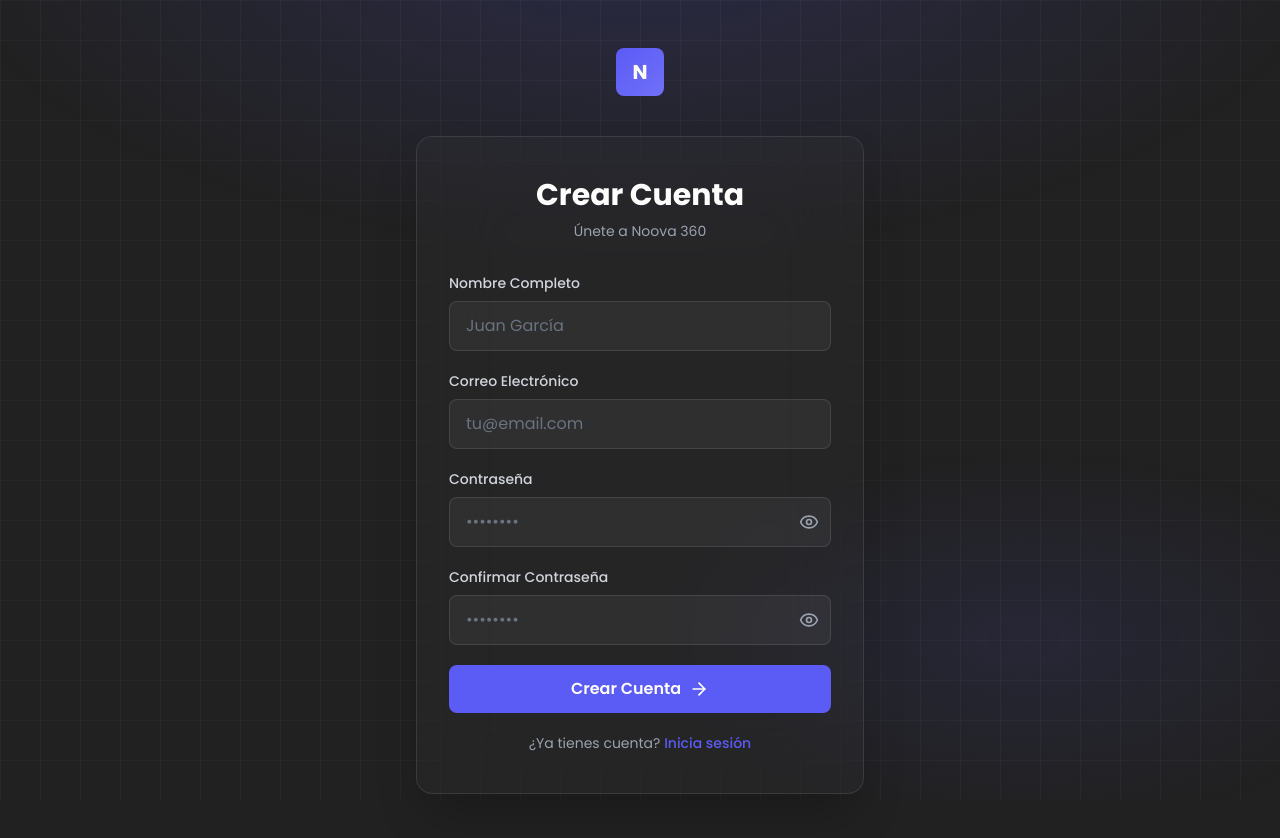
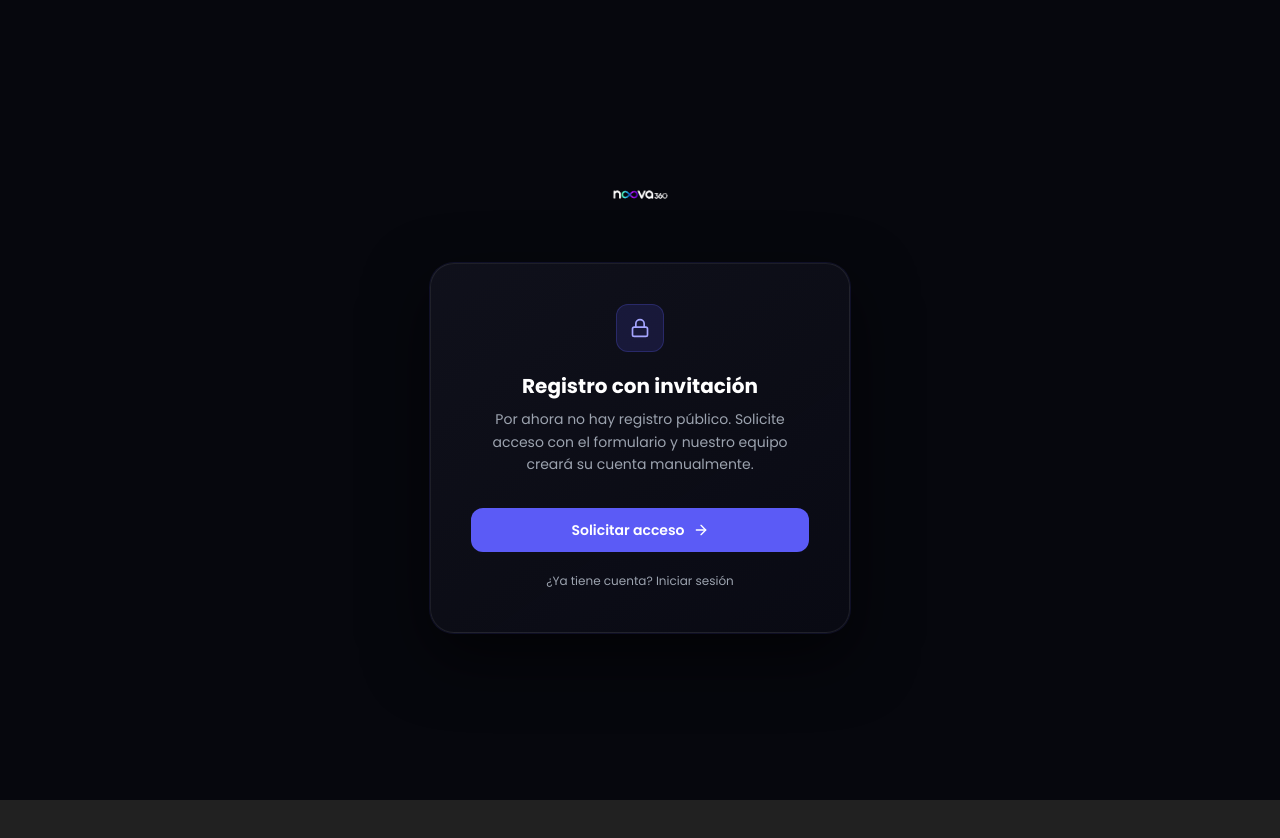
Before and after one commit to brightgroup/appnoova, a Next.js app: page /signup in a window 1280 px wide. Shown: the top 838 px of the page. After the commit the page ends 800 px from the top, so only its background shows below. Built offline with nearby package versions, Linux system fonts and the light colour scheme; no server answers.

Commit message:
Disable public signup and route new users to the access request form.
Replace self-registration with invitation-only messaging on /signup and login,
and open the landing lead form via ?solicitar=acceso for manual onboarding.

Co-authored-by: Cursor <cursoragent@cursor.com>

```diff
--- a/src/app/login/page.tsx
+++ b/src/app/login/page.tsx
@@ -148,10 +148,13 @@ export default function LoginPage() {
             </button>
           </form>
 
-          <p className="mt-6 text-center text-xs text-gray-300">
-            ¿No tienes cuenta?{" "}
-            <Link href="/signup" className="text-[#5b5bf6] hover:text-[#a5a5ff] transition-colors font-semibold">
-              Crear una cuenta
+          <p className="mt-6 text-center text-xs text-gray-300 leading-relaxed">
+            ¿Aún no tiene acceso?{" "}
+            <Link
+              href="/?solicitar=acceso"
+              className="text-[#5b5bf6] hover:text-[#a5a5ff] transition-colors font-semibold"
+            >
+              Solicitar acceso
             </Link>
           </p>
         </div>
--- a/src/app/page.tsx
+++ b/src/app/page.tsx
@@ -31,7 +31,7 @@ import {
 } from "lucide-react";
 import PricingSection from "@/components/landing/PricingSection";
 import LeadCaptureButton from "@/components/landing/LeadCaptureButton";
-import { LeadCaptureProvider } from "@/components/landing/LeadCaptureProvider";
+import { LeadCaptureProvider, LeadCaptureUrlOpener } from "@/components/landing/LeadCaptureProvider";
 import LandingWidgetEmbed from "@/components/landing/LandingWidgetEmbed";
 
 const USE_CASES = [
@@ -479,6 +479,7 @@ function LandingPageContent() {
 export default function LandingPage() {
   return (
     <LeadCaptureProvider>
+      <LeadCaptureUrlOpener />
       <LandingPageContent />
       <LandingWidgetEmbed />
     </LeadCaptureProvider>
--- a/src/app/signup/page.tsx
+++ b/src/app/signup/page.tsx
@@ -1,228 +1,51 @@
 "use client";
 
-import { useState } from "react";
 import Link from "next/link";
 import Image from "next/image";
-import { useRouter } from "next/navigation";
-import { Eye, EyeOff, ArrowRight, Loader2 } from "lucide-react";
-import { supabase } from "@/lib/supabase";
+import { ArrowRight, Lock } from "lucide-react";
 
 export default function SignupPage() {
-  const router = useRouter();
-  const [nombre,      setNombre]      = useState("");
-  const [email,       setEmail]       = useState("");
-  const [password,    setPassword]    = useState("");
-  const [confirmPass, setConfirmPass] = useState("");
-  const [showPass,    setShowPass]    = useState(false);
-  const [showConfirm, setShowConfirm] = useState(false);
-  const [loading,     setLoading]     = useState(false);
-  const [error,       setError]       = useState("");
+  return (
+    <div className="flex min-h-screen flex-col items-center justify-center bg-[#06070d] px-4 py-12">
+      <Link href="/" className="mb-10 flex items-center">
+        <div className="relative h-14 w-14">
+          <Image src="/logo-noova.png" alt="Noova 360" fill className="object-contain object-center" />
+        </div>
+      </Link>
 
-  const handleSubmit = async (e: React.FormEvent) => {
-    e.preventDefault();
-    setError("");
-
-    if (!nombre || !email || !password || !confirmPass) {
-      setError("Por favor completa todos los campos.");
-      return;
-    }
-
-    if (password !== confirmPass) {
-      setError("Las contraseñas no coinciden.");
-      return;
-    }
-
-    if (password.length < 6) {
-      setError("La contraseña debe tener al menos 6 caracteres.");
-      return;
-    }
-
-    setLoading(true);
-
-    try {
-      const { data, error: authError } = await supabase.auth.signUp({
-        email,
-        password,
-        options: {
-          data: { nombre }
-        }
-      });
-
-      if (authError) {
-        setError(authError.message || "Error al crear la cuenta.");
-        setLoading(false);
-        return;
-      }
-
-      if (data.user) {
-        // Insertar perfil en la tabla pública users
-        const { error: profileError } = await supabase
-          .from("users")
-          .insert({
-            id: data.user.id,
-            email: data.user.email,
-            nombre: nombre,
-            rol: "user"
-          });
-
-        if (profileError) {
-          // Si el perfil ya existe (trigger lo creó), ignorar el error de duplicado
-          if (!profileError.code?.includes("23505")) {
-            console.error("Error al crear perfil:", profileError.message);
-          }
-        }
-
-        router.push("/dashboard");
-      }
-    } catch (err: any) {
-      setError("Error al crear la cuenta. Intenta de nuevo.");
-      setLoading(false);
-    }
-  };
-
-  return (
-    <>
-      <div className="bg-aurora" aria-hidden="true" />
-      <div className="bg-grid"   aria-hidden="true" />
-
-      <div className="relative z-10 flex min-h-screen flex-col items-center justify-center px-4 py-12">
-
-        {/* Logo */}
-        <div className="mb-10">
-          <div className="w-12 h-12 rounded-lg bg-gradient-to-br from-[#5b5bf6] to-[#7070f8] flex items-center justify-center">
-            <span className="text-white font-bold text-xl">N</span>
-          </div>
+      <div
+        className="w-full max-w-[420px] rounded-3xl p-8 sm:p-10 text-center"
+        style={{
+          background: "linear-gradient(145deg, rgba(16,17,28,.97) 0%, rgba(10,11,20,.9) 100%)",
+          border: "1px solid rgba(255,255,255,.08)",
+          boxShadow: "0 0 0 1px rgba(91,91,246,.12), 0 24px 64px rgba(0,0,0,.6)",
+        }}
+      >
+        <div className="mx-auto mb-5 flex h-12 w-12 items-center justify-center rounded-xl bg-[#5b5bf6]/15 border border-[#5b5bf6]/25">
+          <Lock className="h-5 w-5 text-[#a5a5ff]" />
         </div>
 
-        {/* Card */}
-        <div className="w-full max-w-md">
-          <div className="rounded-2xl border border-white/10 bg-white/[.02] backdrop-blur-2xl px-8 py-10 shadow-2xl">
+        <h1 className="text-xl font-bold text-white mb-2">Registro con invitación</h1>
+        <p className="text-sm text-gray-400 leading-relaxed mb-8">
+          Por ahora no hay registro público. Solicite acceso con el formulario y nuestro equipo
+          creará su cuenta manualmente.
+        </p>
 
-            {/* Header */}
-            <div className="mb-8 text-center">
-              <h1 className="text-3xl font-bold text-white mb-2">Crear Cuenta</h1>
-              <p className="text-gray-400 text-sm">Únete a Noova 360</p>
-            </div>
+        <Link
+          href="/?solicitar=acceso"
+          className="mb-4 flex w-full items-center justify-center gap-2 rounded-xl bg-[#5b5bf6] py-3 text-sm font-semibold text-white transition-all hover:bg-[#7070f8]"
+        >
+          Solicitar acceso
+          <ArrowRight className="h-4 w-4" />
+        </Link>
 
-            {/* Error Message */}
-            {error && (
-              <div className="mb-6 p-4 rounded-lg bg-red-500/10 border border-red-500/30 text-red-400 text-sm">
-                {error}
-              </div>
-            )}
-
-            {/* Form */}
-            <form onSubmit={handleSubmit} className="space-y-5">
-
-              {/* Nombre */}
-              <div>
-                <label className="mb-2 block text-sm font-medium text-gray-300">
-                  Nombre Completo
-                </label>
-                <input
-                  type="text"
-                  value={nombre}
-                  onChange={(e) => setNombre(e.target.value)}
-                  className="w-full rounded-lg border border-white/10 bg-white/5 px-4 py-3 text-white placeholder-gray-500 transition-all focus:border-[#5b5bf6]/50 focus:outline-none focus:ring-1 focus:ring-[#5b5bf6]/20"
-                  placeholder="Juan García"
-                />
-              </div>
-
-              {/* Email */}
-              <div>
-                <label className="mb-2 block text-sm font-medium text-gray-300">
-                  Correo Electrónico
-                </label>
-                <input
-                  type="email"
-                  value={email}
-                  onChange={(e) => setEmail(e.target.value)}
-                  className="w-full rounded-lg border border-white/10 bg-white/5 px-4 py-3 text-white placeholder-gray-500 transition-all focus:border-[#5b5bf6]/50 focus:outline-none focus:ring-1 focus:ring-[#5b5bf6]/20"
-                  placeholder="tu@email.com"
-                />
-              </div>
-
-              {/* Password */}
-              <div>
-                <label className="mb-2 block text-sm font-medium text-gray-300">
-                  Contraseña
-                </label>
-                <div className="relative">
-                  <input
-                    type={showPass ? "text" : "password"}
-                    value={password}
-                    onChange={(e) => setPassword(e.target.value)}
-                    className="w-full rounded-lg border border-white/10 bg-white/5 px-4 py-3 pr-10 text-white placeholder-gray-500 transition-all focus:border-[#5b5bf6]/50 focus:outline-none focus:ring-1 focus:ring-[#5b5bf6]/20"
-                    placeholder="••••••••"
-                  />
-                  <button
-                    type="button"
-                    onClick={() => setShowPass(!showPass)}
-                    className="absolute right-3 top-1/2 -translate-y-1/2 text-gray-400 hover:text-white transition-colors"
-                  >
-                    {showPass ? <EyeOff className="w-5 h-5" /> : <Eye className="w-5 h-5" />}
-                  </button>
-                </div>
-              </div>
-
-              {/* Confirm Password */}
-              <div>
-                <label className="mb-2 block text-sm font-medium text-gray-300">
-                  Confirmar Contraseña
-                </label>
-                <div className="relative">
-                  <input
-                    type={showConfirm ? "text" : "password"}
-                    value={confirmPass}
-                    onChange={(e) => setConfirmPass(e.target.value)}
-                    className="w-full rounded-lg border border-white/10 bg-white/5 px-4 py-3 pr-10 text-white placeholder-gray-500 transition-all focus:border-[#5b5bf6]/50 focus:outline-none focus:ring-1 focus:ring-[#5b5bf6]/20"
-                    placeholder="••••••••"
-                  />
-                  <button
-                    type="button"
-                    onClick={() => setShowConfirm(!showConfirm)}
-                    className="absolute right-3 top-1/2 -translate-y-1/2 text-gray-400 hover:text-white transition-colors"
-                  >
-                    {showConfirm ? <EyeOff className="w-5 h-5" /> : <Eye className="w-5 h-5" />}
-                  </button>
-                </div>
-              </div>
-
-              {/* Submit Button */}
-              <button
-                type="submit"
-                disabled={loading}
-                className="mt-8 w-full rounded-lg bg-[#5b5bf6] hover:bg-[#7070f8] py-3 font-semibold text-white transition-all disabled:opacity-50 disabled:cursor-not-allowed flex items-center justify-center gap-2"
-              >
-                {loading ? (
-                  <>
-                    <Loader2 className="w-5 h-5 animate-spin" />
-                    Creando cuenta...
-                  </>
-                ) : (
-                  <>
-                    Crear Cuenta
-                    <ArrowRight className="w-5 h-5" />
-                  </>
-                )}
-              </button>
-
-              {/* Login Link */}
-              <p className="text-center text-sm text-gray-400 mt-6">
-                ¿Ya tienes cuenta?{" "}
-                <Link
-                  href="/login"
-                  className="text-[#5b5bf6] hover:text-[#a5a5ff] transition-colors font-medium"
-                >
-                  Inicia sesión
-                </Link>
-              </p>
-            </form>
-
-          </div>
-        </div>
-
+        <Link
+          href="/login"
+          className="text-xs text-gray-400 hover:text-white transition-colors"
+        >
+          ¿Ya tiene cuenta? Iniciar sesión
+        </Link>
       </div>
-    </>
+    </div>
   );
 }
--- a/src/components/landing/LeadCaptureModal.tsx
+++ b/src/components/landing/LeadCaptureModal.tsx
@@ -35,6 +35,10 @@ const defaultTitles: Record<string, { title: string; subtitle: string }> = {
   demo: {
     title: "Agendar demo gratuita",
     subtitle: "Le contactamos en horario hábil"
+  },
+  acceso: {
+    title: "Solicitar acceso a Noova 360",
+    subtitle: "Complete el formulario y activaremos su cuenta manualmente"
   }
 };
 
--- a/src/components/landing/LeadCaptureProvider.tsx
+++ b/src/components/landing/LeadCaptureProvider.tsx
@@ -59,3 +59,22 @@ export function useLeadCapture(): LeadCaptureContextValue {
   }
   return ctx;
 }
+
+/** Abre el formulario cuando la URL trae ?solicitar=acceso (login / signup). */
+export function LeadCaptureUrlOpener() {
+  const { openLeadCapture } = useLeadCapture();
+
+  useEffect(() => {
+    const params = new URLSearchParams(window.location.search);
+    if (params.get("solicitar") !== "acceso") return;
+
+    openLeadCapture({
+      source: "request_access",
+      planInterest: "acceso",
+      title: "Solicitar acceso a Noova 360",
+      subtitle: "Complete el formulario y activaremos su cuenta manualmente"
+    });
+  }, [openLeadCapture]);
+
+  return null;
+}
--- /dev/null
+++ b/src/lib/auth-config.ts
@@ -0,0 +1,2 @@
+/** Autoregistro público deshabilitado: altas solo vía formulario + admin manual. */
+export const SELF_REGISTRATION_ENABLED = false;
```
